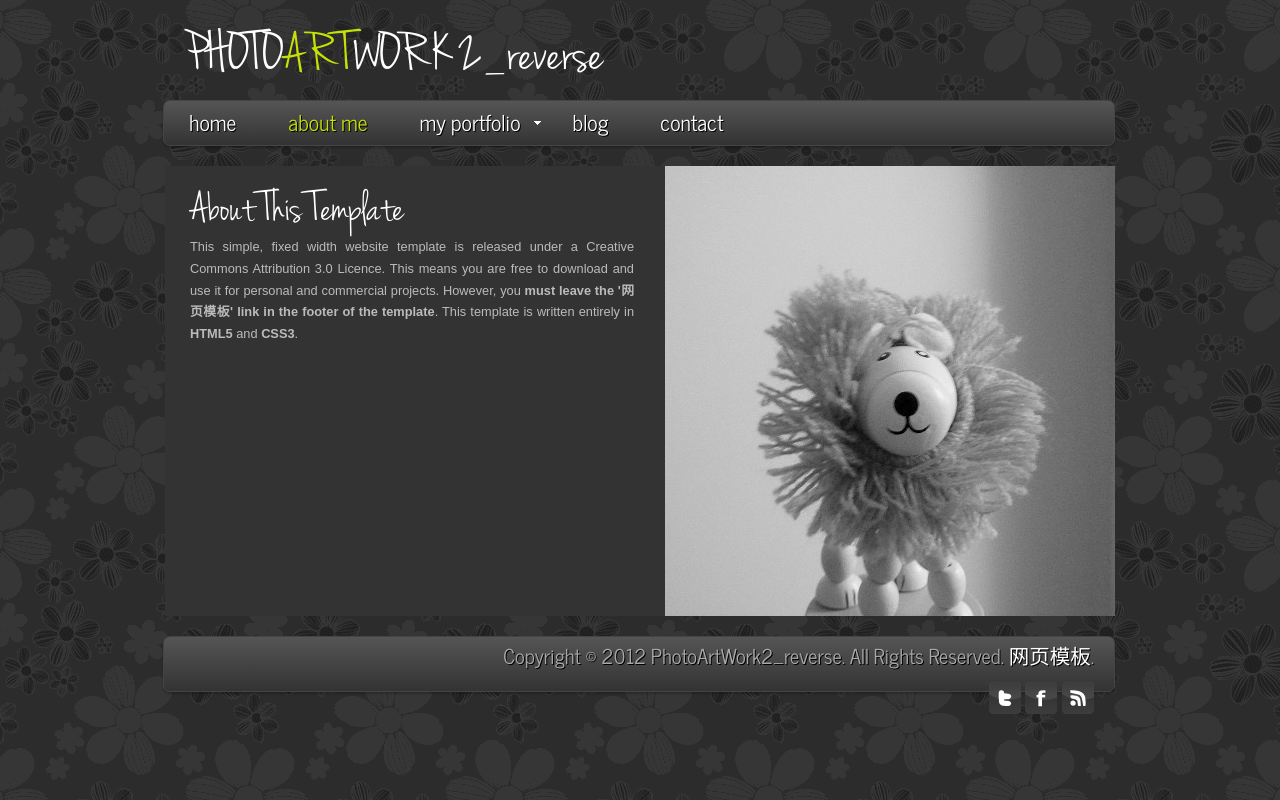
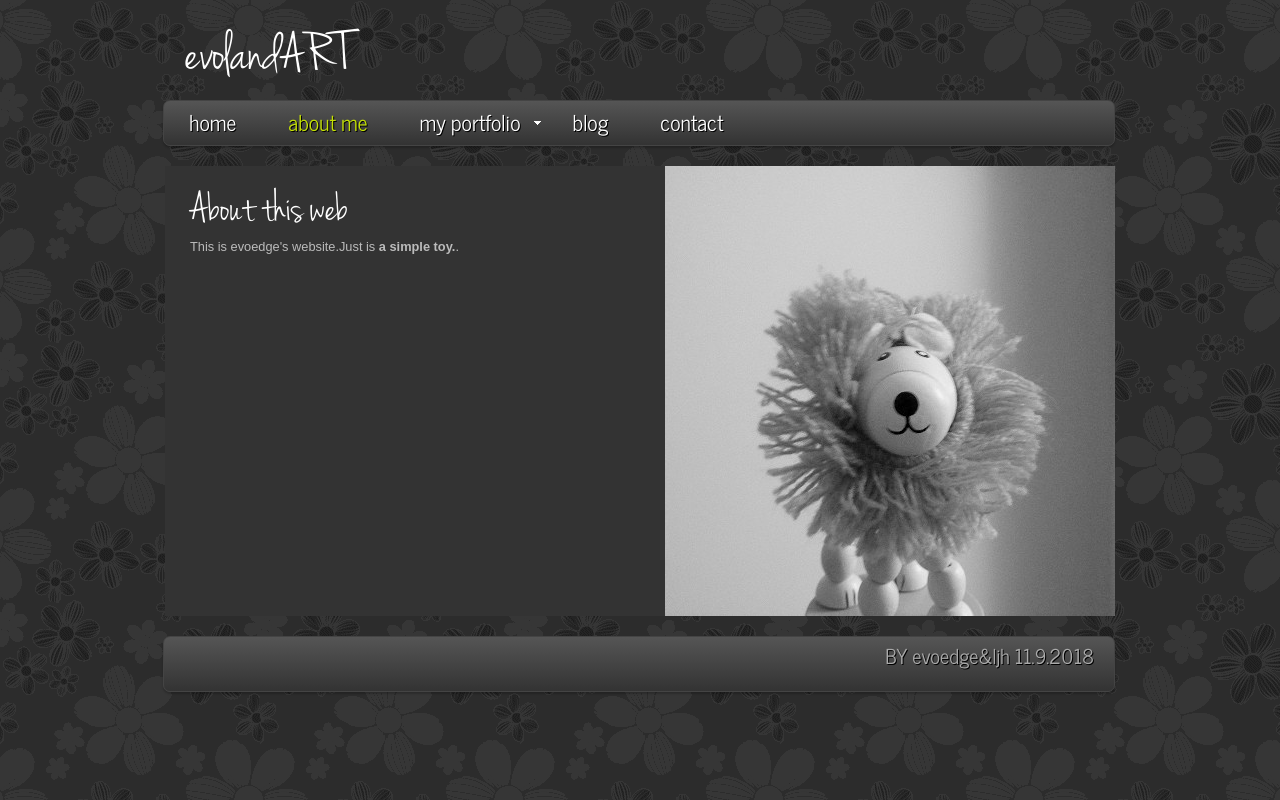
Before and after one commit to evoedge/evoedge.github.io, a plain HTML site: page about.html in a window 1280 px wide. Drawn offline with Linux system fonts and the light colour scheme.

Commit message:
Update about.html

```diff
--- a/about.html
+++ b/about.html
@@ -18,7 +18,7 @@
 
     <!-- begin header -->
     <header>
-      <div id="logo"><h1>PHOTO<a href="#">ART</a>WORK 2_reverse</h1></div>
+      <div id="logo"><h1>evolandART</div>
       <nav>
         <ul class="sf-menu" id="nav">
           <li><a href="index.html">home</a></li>
@@ -39,8 +39,8 @@
     <!-- begin content -->
     <div id="site_content">
       <div id="left_content">
-        <h1>About This Template</h1>
-        <p>This simple, fixed width website template is released under a Creative Commons Attribution 3.0 Licence. This means you are free to download and use it for personal and commercial projects. However, you <strong>must leave the '网页模板' link in the footer of the template</strong>. This template is written entirely in <strong>HTML5</strong> and <strong>CSS3</strong>.</p>
+        <h1>About this web</h1>
+        <p>This is evoedge's website.Just is <strong>a simple toy.</strong></strong>.</p>
       </div>
       <div id="right_content">
         <img style="float: left;" src="images/about.jpg" title="about me" alt="about me"/>
@@ -50,8 +50,8 @@
 
     <!-- begin footer -->
     <footer>
-      <p>Copyright &copy; 2012 PhotoArtWork2_reverse. All Rights Reserved. <a href="http://www.cssmoban.com">网页模板</a>.</p>
-      <p><img src="images/twitter.png" alt="twitter" />&nbsp;<img src="images/facebook.png" alt="facebook" />&nbsp;<img src="images/rss.png" alt="rss" /></p>
+      <p>BY evoedge&ljh 11.9.2018</p>
+
     </footer>
     <!-- end footer -->
 
```
